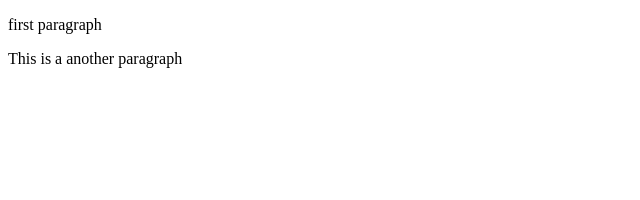
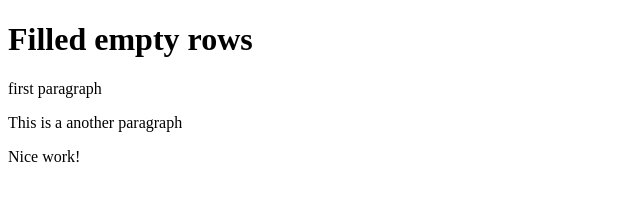
Before and after one commit to AbdullahTurgut/learning-more-about-git, a plain HTML site: page index.html in a window 1280 px wide. Shown: the whole page, without its empty margins (0-640 px from the left). Drawn offline with Linux system fonts and the light colour scheme.

Commit message:
Update index.html

```diff
--- a/index.html
+++ b/index.html
@@ -4,7 +4,9 @@
 <title>Page Title</title>
 </head>
 <body>
+    <h1> Filled empty rows </h1>
     <p>first paragraph</p>
     <p>This is a another paragraph</p>
+    <p> Nice work! </p>
 </body>
 </html>
```
